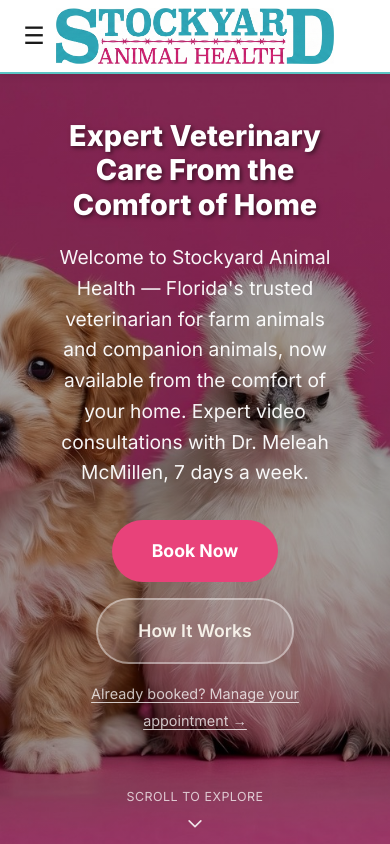
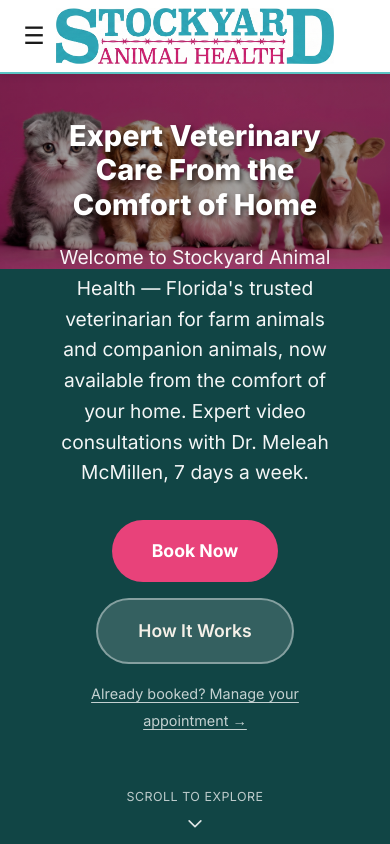
Before and after one commit to tkg375/stockyard-app, a Next.js app: page / in a window 390 px wide. Shown: the top 844 px of the page. Built offline with nearby package versions, Linux system fonts and the light colour scheme; no server answers.

Commit message:
Fix hero image squishing on mobile by containing it with a color fill
Below 768px the hero photo now uses background-size: contain instead
of cover so it displays uncropped, with the teal brand color filling
the remaining space. Desktop is unaffected.

```diff
--- a/src/app/globals.css
+++ b/src/app/globals.css
@@ -315,6 +315,7 @@
   display: flex;
   flex-direction: column;
   justify-content: space-between;
+  background-color: #1a6a6a;
   background-image:
     linear-gradient(rgba(0,0,0,0.35), rgba(0,0,0,0.35)),
     url('/hero-animals.jpg');
@@ -323,6 +324,13 @@
   background-repeat: no-repeat, no-repeat;
   min-height: calc(100vh - var(--nav-h));
   min-height: calc(100svh - var(--nav-h));
+}
+
+@media (max-width: 768px) {
+  .hero {
+    background-size: cover, contain;
+    background-position: center, center top;
+  }
 }
 
 .hero-scroll-cue {
```
